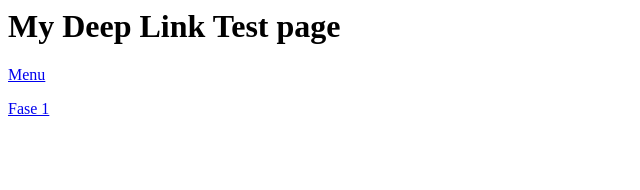
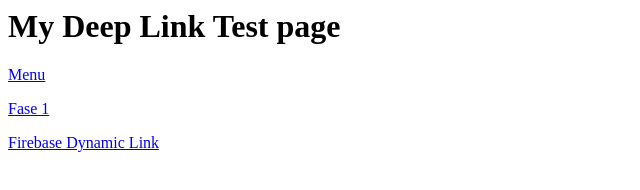
Before and after one commit to Dayanne7/testeFirebase, a plain HTML site: page index.html in a window 1280 px wide. Shown: the whole page, without its empty margins (0-640 px from the left). Drawn offline with Linux system fonts and the light colour scheme.

Commit message:
Update index.html

```diff
--- a/index.html
+++ b/index.html
@@ -6,5 +6,6 @@
    <h1>My Deep Link Test page</h1>
    <p><a href="unitydl://mylink">Menu</a></p>
    <p><a href="unitydl://mylink?Fase1">Fase 1</a></p>
+   <p><a href="https://puzzlebolinha.page.link/fase1">Firebase Dynamic Link</a></p>
 </body>
 </html>
```
